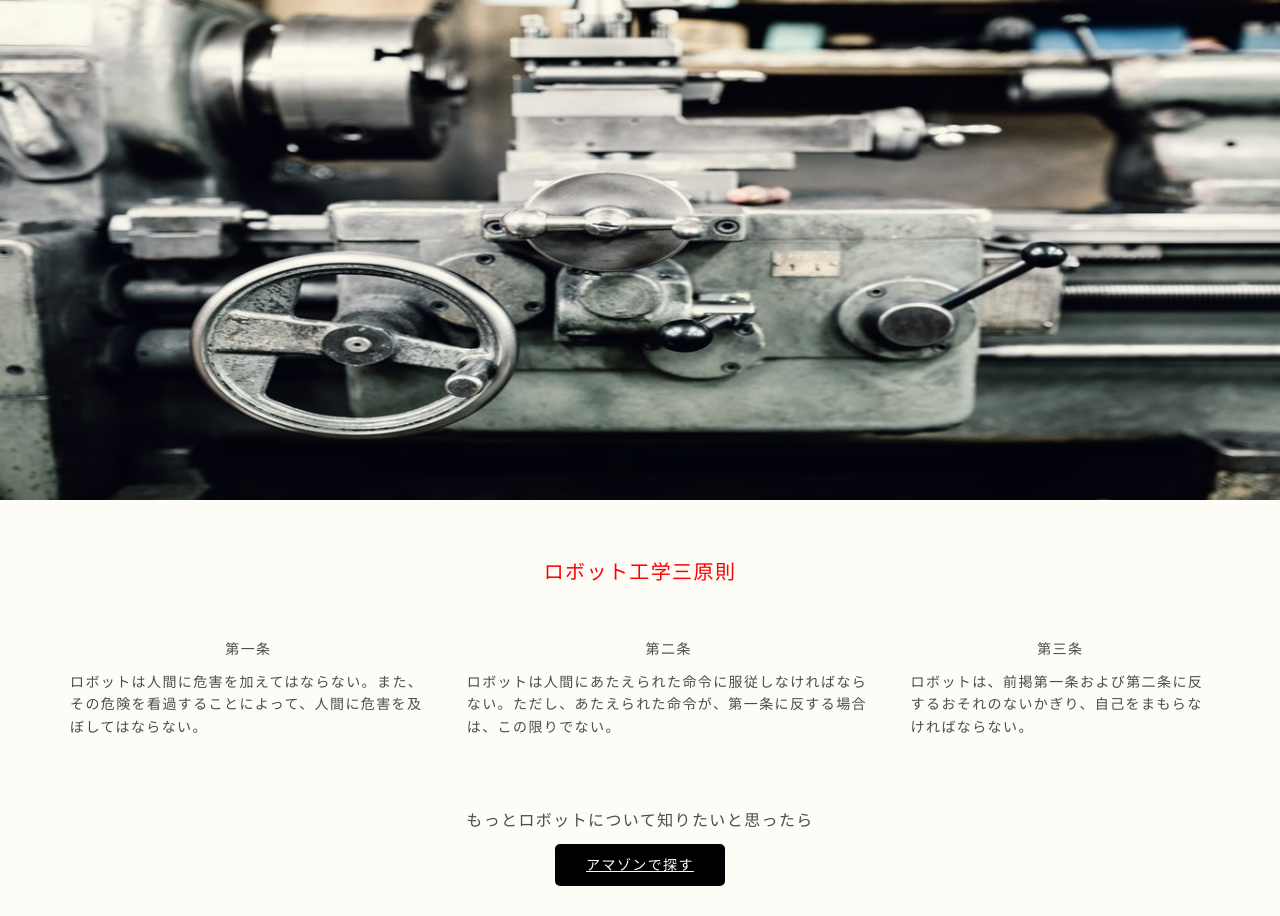
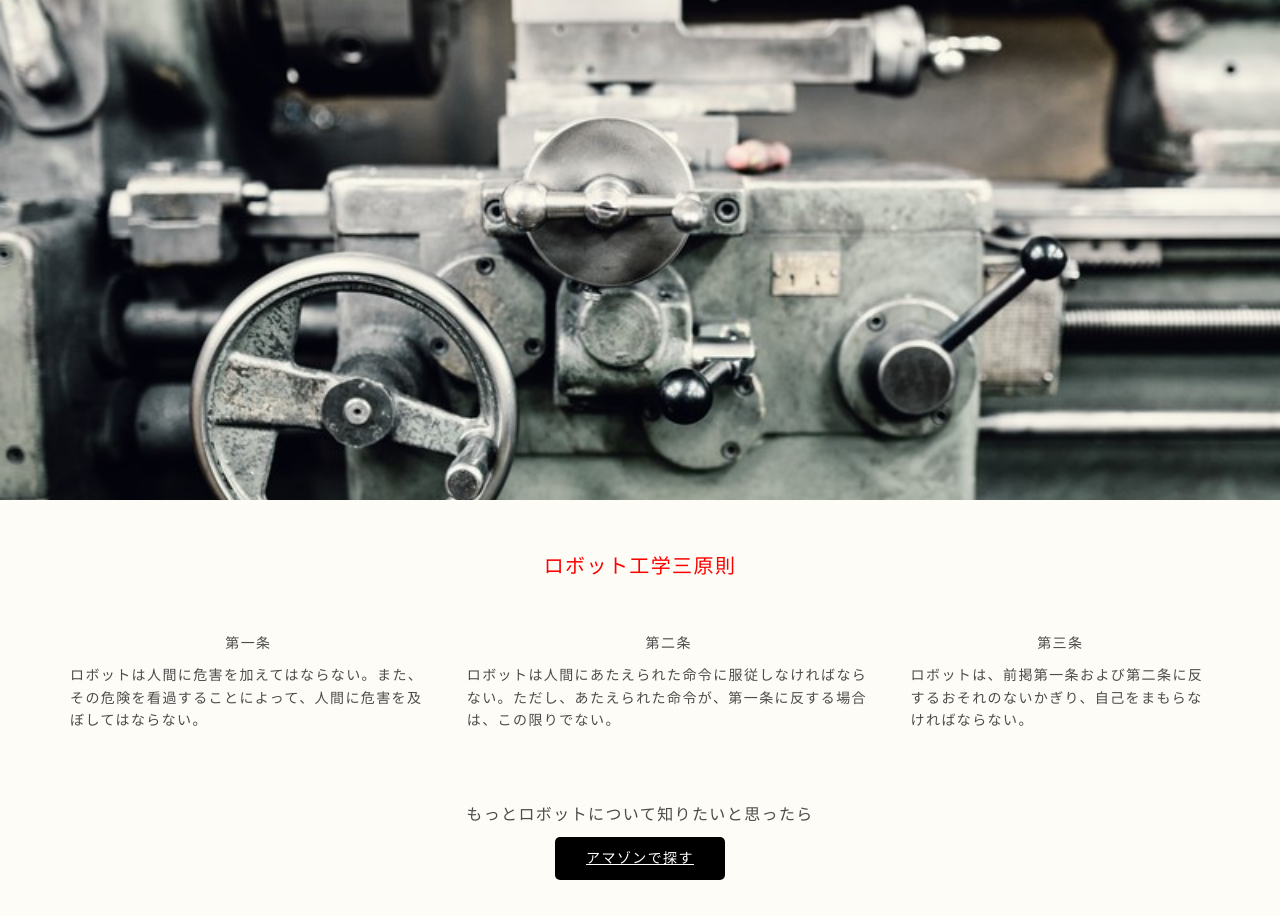
Before and after one commit to Keisuke-1222/responsive-site, a plain HTML site: page index.html in a window 1280 px wide. Drawn offline with nearby package versions, Linux system fonts and the light colour scheme.

Commit message:
change background-image

```diff
--- a/css/style.scss
+++ b/css/style.scss
@@ -19,9 +19,14 @@ body{
   background-color: $baseColor;
 }
 
-header img {
-    width: 100%;
-    height: 250px;
+header {
+    .image {
+        background-image: url("../images/image-macine.jpg");
+        height: 250px;
+        width: 100%;
+        background-size: cover;
+        background-position: center center;
+    }
 }
 
 .main {
@@ -77,9 +82,11 @@ footer {
 }
 
 @media (min-width: 769px) {
-    header img {
+    header {
+        .image {
+        height: 500px;
         width: 100%;
-        height: 500px;
+        }
     }
 
     .main .container .principles {
--- a/index.html
+++ b/index.html
@@ -9,7 +9,7 @@
 
 <body>
     <header>
-        <img src="./images/image-macine.jpg"></img>
+        <div class="image"></div>
     </header>
 
     <div class="main">
```
Also changed, not shown: css/style.css, 1 other file.
